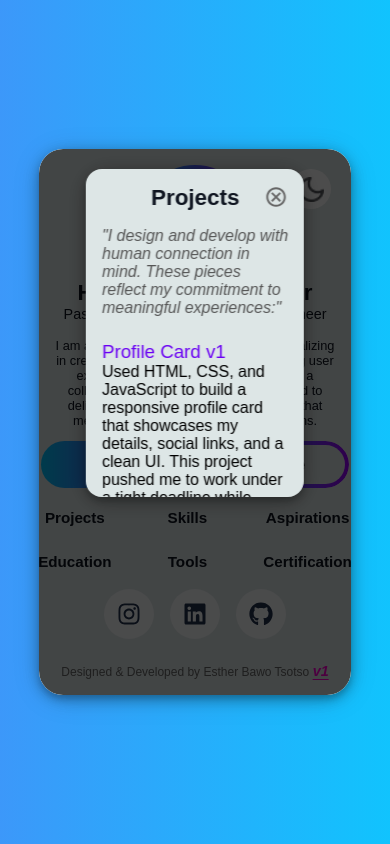
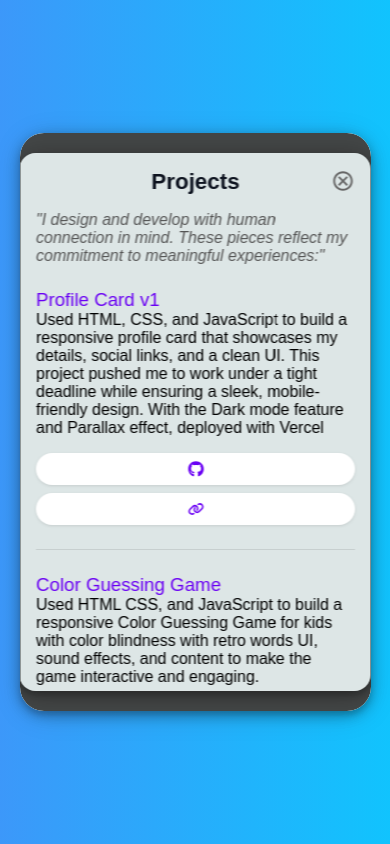
Before and after one commit to estheticallybawo/esther-portfolio-v2, a React (Vite) app: page / in a window 390 px wide. Both pictures are taken after a click on the button "Projects". Built offline with nearby package versions, Linux system fonts and the light colour scheme; a web font is replaced by a local one.

Commit message:
Mobile Fix

```diff
--- a/src/components/ProfileCard.module.css
+++ b/src/components/ProfileCard.module.css
@@ -15,8 +15,10 @@
     justify-content: center;
     background: #DDE6E6 ;
     border-radius: 1.5rem;
-    padding: 0.9rem;
+    padding: 1.5rem;
     width: 100%;
+    margin-top: 10px;
+    margin-bottom: 10px;
     max-width: 400px;
     box-shadow: var(--shadow-lg);
     position: relative;
@@ -998,8 +1000,8 @@
       top: 20px;
       bottom: 20px;
       left: 50%;
-      max-width: 70%;
-      max-height: 60%;
+      max-width: 100%;
+      max-height: 100%;
       overflow-y: auto;
       border-radius: 1rem;
       transform: translate(-50%, 0);
@@ -1012,13 +1014,11 @@
       position: relative;
       z-index: 1;
       transform: translateY(0);
-      width: 80%;
+      width: 90%;
       height: 80%;
       align-items: center;
       justify-content: center;
-      padding: 1rem;
-      margin-top: 20px;
-      margin-bottom: 20px;
+      padding: 2rem;
       overflow: hidden;
     }
 
```
